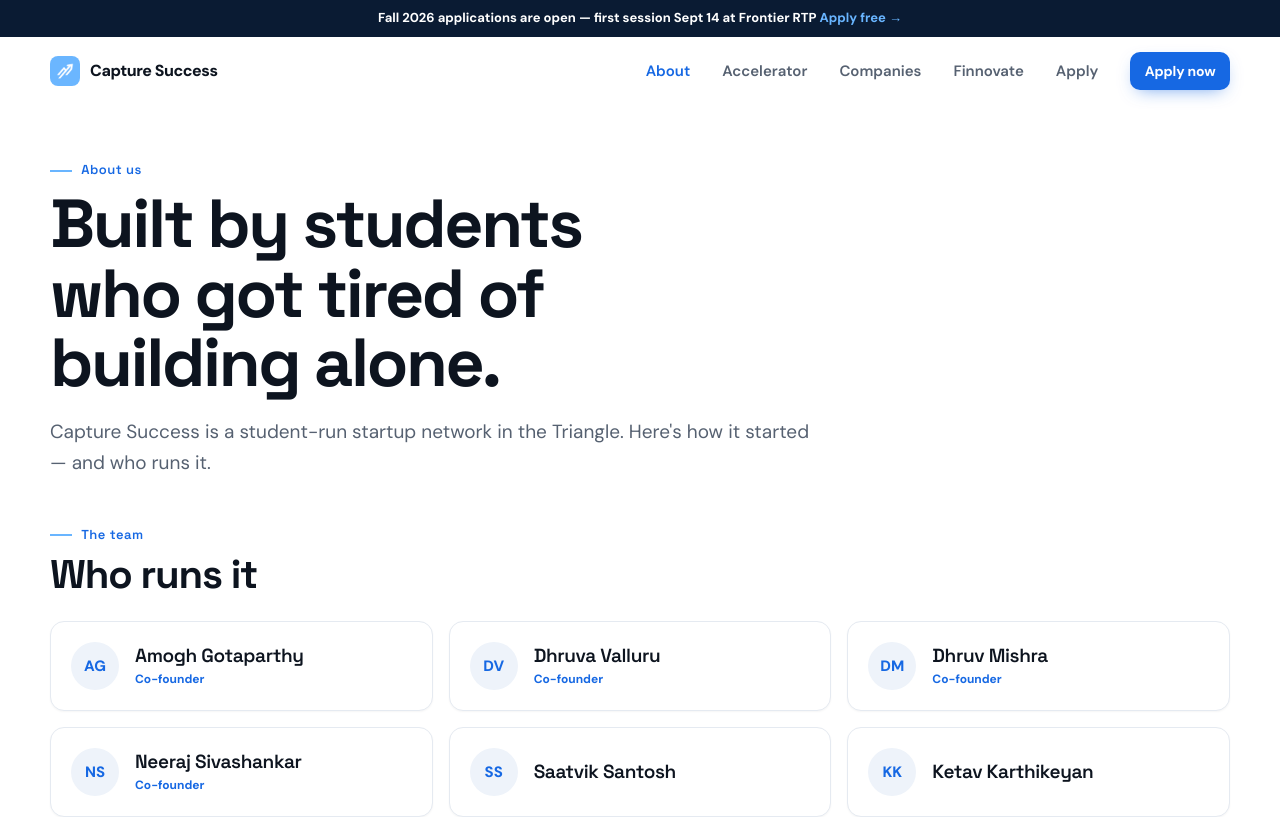
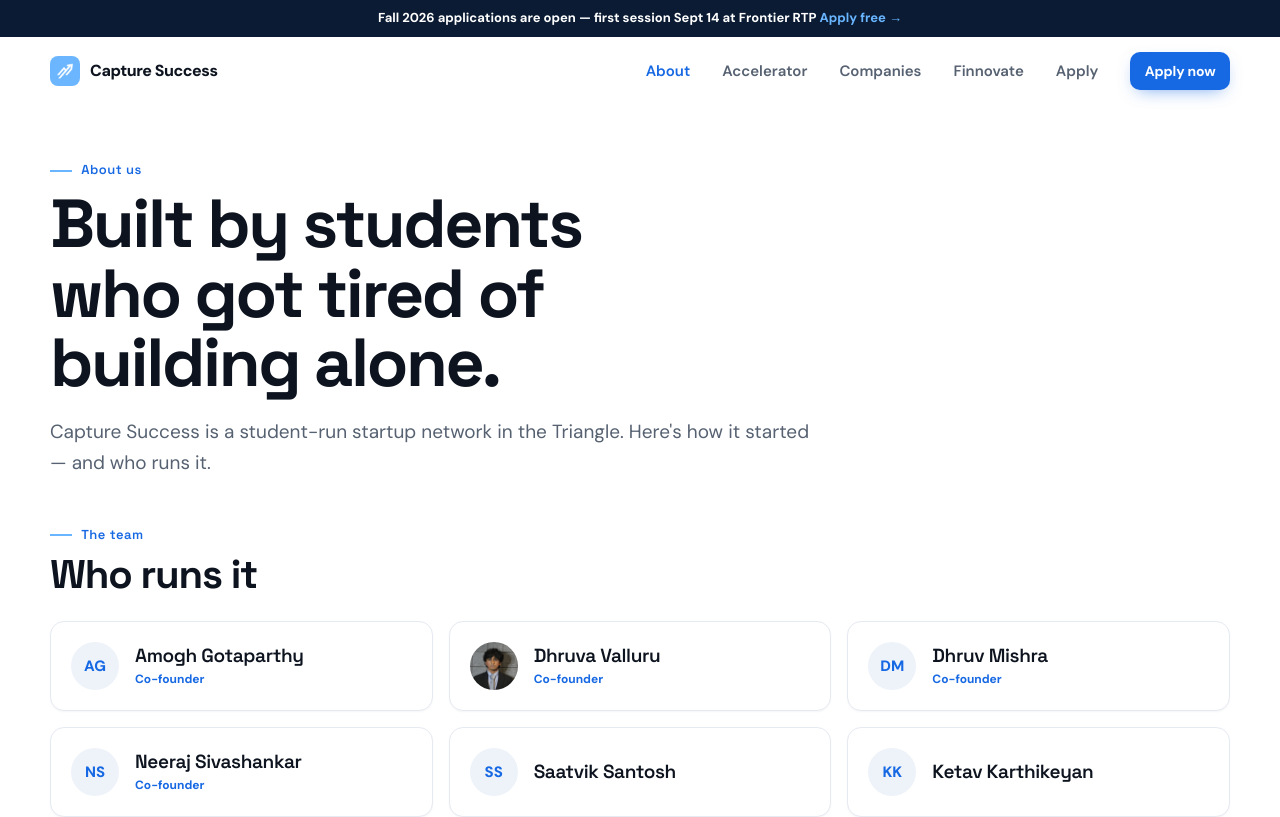
Before and after one commit to agotaparthy/capture-success, a Next.js app: page /about in a window 1280 px wide. Shown: the top 817 px of the page. Built offline with nearby package versions, Linux system fonts and the light colour scheme.

Commit message:
Team: headshots, starting with Dhruva
Person gains an optional `photo`. Initials stay the fallback, so a card
works whether or not a headshot exists and the rest of the team can be
filled in one at a time.

Co-Authored-By: Claude Opus 5 <noreply@anthropic.com>

```diff
--- a/src/app/about/page.tsx
+++ b/src/app/about/page.tsx
@@ -89,6 +89,17 @@ export default function AboutPage() {
           {PEOPLE.map((p, i) => (
             <Reveal key={p.name} delay={(i % 3) * 60}>
               <div className="card flex items-center gap-4 p-5">
+                {p.photo ? (
+                  <span className="relative h-12 w-12 shrink-0 overflow-hidden rounded-full">
+                    <Image
+                      src={p.photo}
+                      alt={p.name}
+                      fill
+                      sizes="48px"
+                      className="object-cover"
+                    />
+                  </span>
+                ) : (
                   <span
                     className="grid h-12 w-12 shrink-0 place-items-center rounded-full text-[15px] font-extrabold"
                     style={{
@@ -98,6 +109,7 @@ export default function AboutPage() {
                   >
                     {initials(p.name)}
                   </span>
+                )}
                 <div className="min-w-0">
                   <p className="t-h3 text-[17px]">{p.name}</p>
                   {p.role && <p className="soft text-[13px]">{p.role}</p>}
--- a/src/lib/site.ts
+++ b/src/lib/site.ts
@@ -608,12 +608,14 @@ export type Person = {
   name: string;
   role?: string;
   founder?: boolean;
+  /** Square headshot. Initials are the fallback, so this is optional forever. */
+  photo?: string;
 };
 
 /** The whole board as one list — no separation. */
 export const PEOPLE: Person[] = [
   { name: "Amogh Gotaparthy", founder: true },
-  { name: "Dhruva Valluru", founder: true },
+  { name: "Dhruva Valluru", founder: true, photo: "/media/people/dhruva-valluru.webp" },
   { name: "Dhruv Mishra", founder: true },
   { name: "Neeraj Sivashankar", founder: true },
   { name: "Saatvik Santosh" },
```
Also changed, not shown: public/media/people/dhruva-valluru.webp (added). Lines whose indentation alone changed are shown as unchanged.
